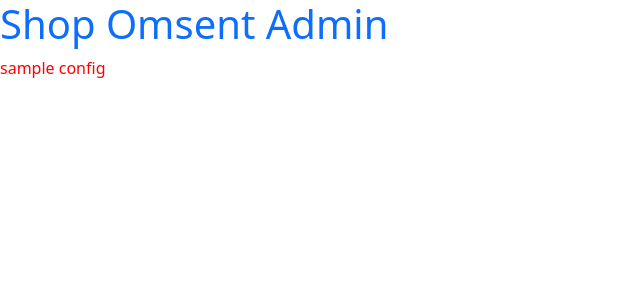
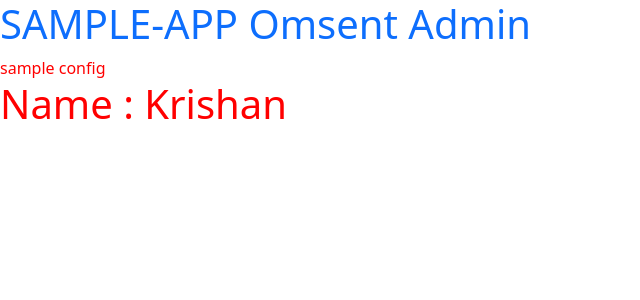
Before and after one commit to imagegrafia/sample-app, an Angular app: page / in a window 1280 px wide. Shown: the top 300 px of the page, without its empty margins (0-640 px from the left). Built offline with nearby package versions, Linux system fonts and the light colour scheme.

Commit message:
simple typescript added

```diff
--- a/src/app/app.component.html
+++ b/src/app/app.component.html
@@ -1,4 +1,5 @@
-<h1 class="text-primary">Shop Omsent Admin</h1>
+<h1 class="text-primary">{{title | uppercase}} Omsent Admin</h1>
 <div class="well">
     sample config
+    <h1>Name : {{name}}</h1>
 </div>
--- a/src/app/app.component.ts
+++ b/src/app/app.component.ts
@@ -7,4 +7,6 @@ import { Component } from '@angular/core';
 })
 export class AppComponent {
   title = 'sample-app';
+  name ='Krishan';
+
 }
```
